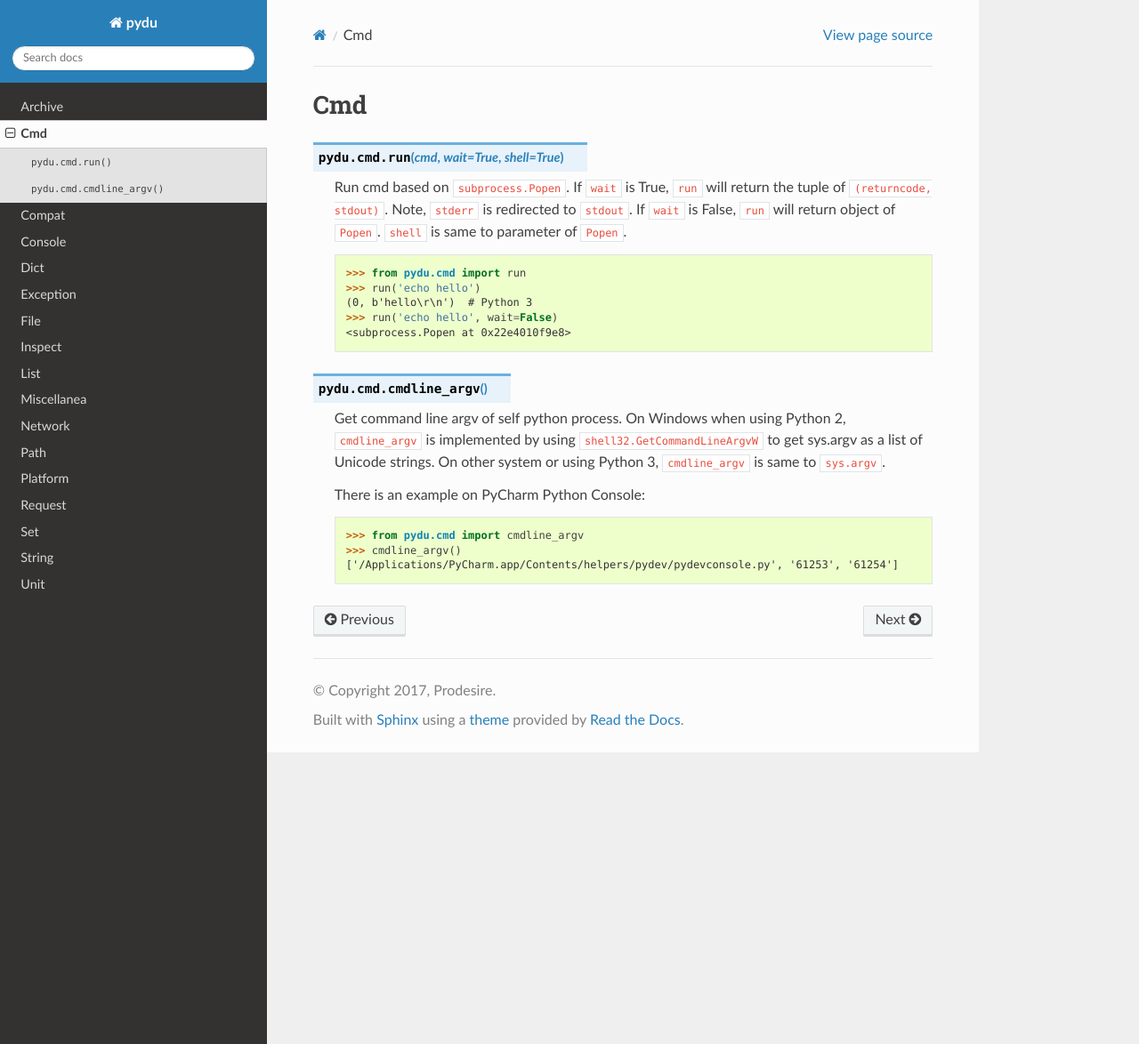
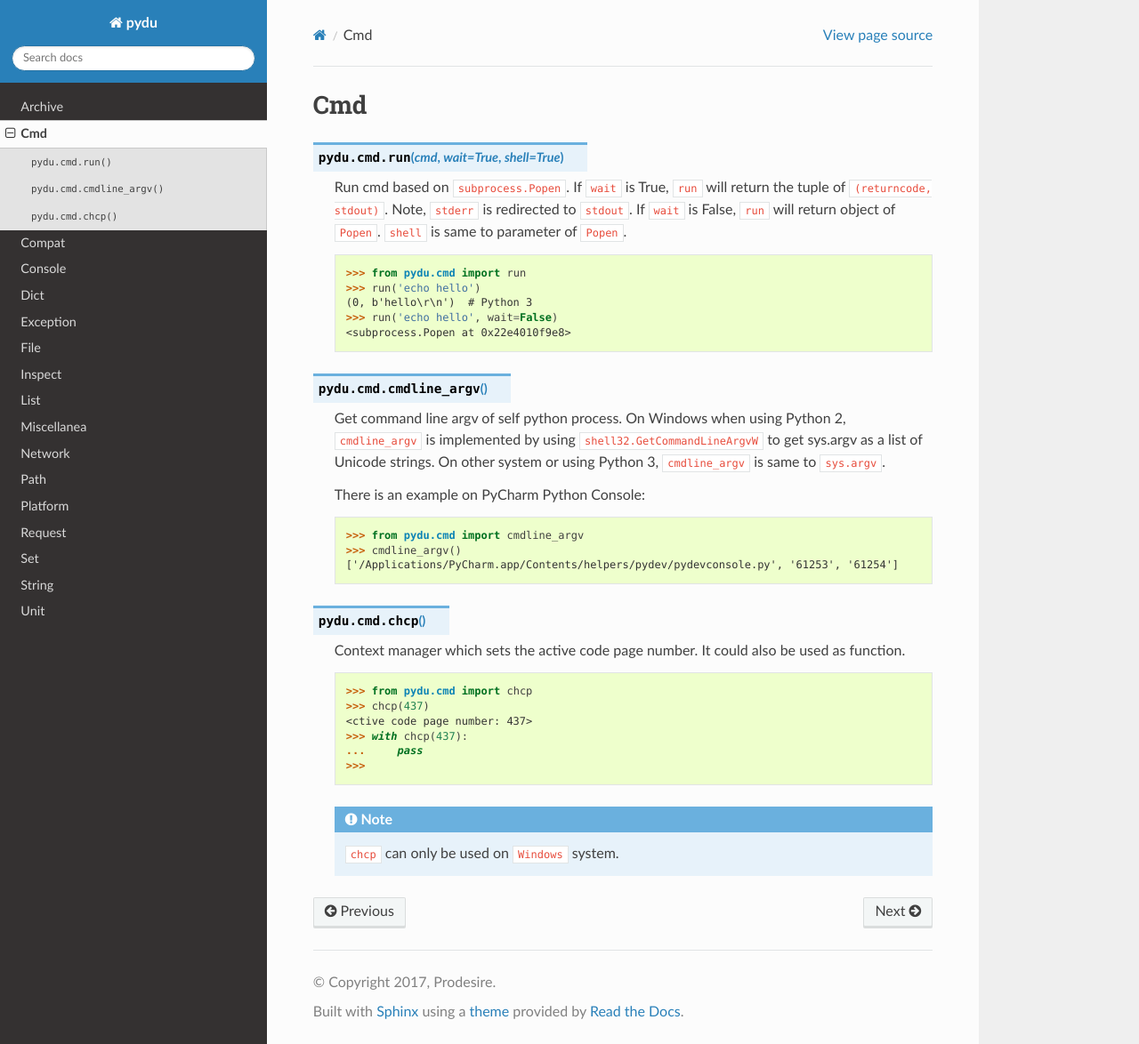
Before and after one commit to flaggo/pydu, a Sphinx documentation site: the page built from docs/cmd.rst, in a window 1280 px wide and 1174 px high. Shown: the whole window at 89% size. Built offline with Sphinx 7.4.7 and the Read the Docs theme 2.0.0, drawn with Linux system fonts in a browser that asks for light colours.

Commit message:
add doc for cmd.chcp

```diff
--- a/docs/cmd.rst
+++ b/docs/cmd.rst
@@ -28,3 +28,18 @@ Cmd
     >>> from pydu.cmd import cmdline_argv
     >>> cmdline_argv()
     ['/Applications/PyCharm.app/Contents/helpers/pydev/pydevconsole.py', '61253', '61254']
+
+
+.. py:function:: pydu.cmd.chcp()
+
+    Context manager which sets the active code page number.
+    It could also be used as function.
+
+    >>> from pydu.cmd import chcp
+    >>> chcp(437)
+    <ctive code page number: 437>
+    >>> with chcp(437):
+    ...     pass
+    >>>
+
+    .. note:: ``chcp`` can only be used on ``Windows`` system.
```
